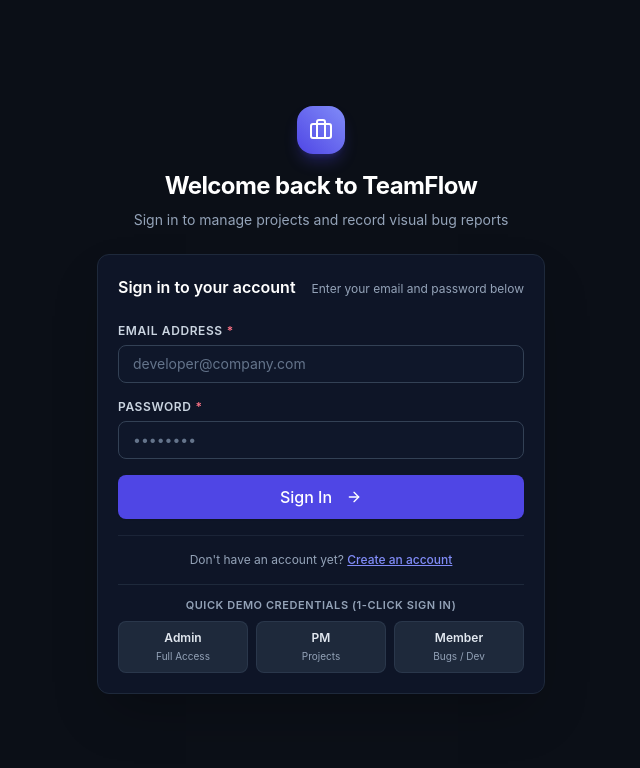
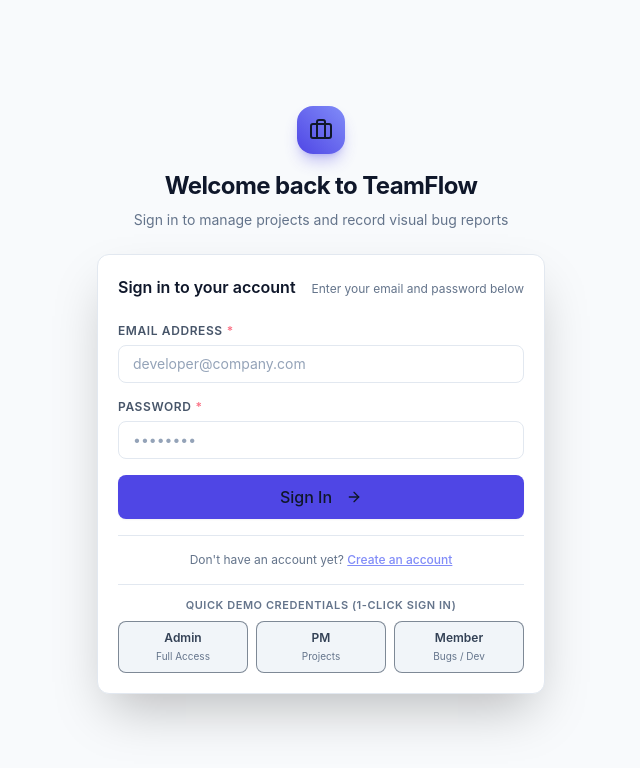
Before and after one commit to vraj2kk5/Teamflow, a Next.js app in the folder client/: page /login in a window 1280 px wide. Shown: the top 768 px of the page, without its empty margins (319-959 px from the left). Built offline with nearby package versions, Linux system fonts and the light colour scheme; no server answers.

Commit message:
feat(ui): add Dark, Light, and System theme switcher in top bar

```diff
--- a/client/src/app/globals.css
+++ b/client/src/app/globals.css
@@ -33,3 +33,125 @@ body {
 ::-webkit-scrollbar-thumb:hover {
   background: #475569;
 }
+
+/* ==========================================================================
+   LIGHT MODE OVERRIDES
+   Activates whenever user selects "Light" mode or "System" (with OS light mode)
+   ========================================================================== */
+html:not(.dark),
+html.light {
+  color-scheme: light;
+  --background: #f8fafc;
+  --foreground: #0f172a;
+}
+
+html:not(.dark) body,
+html.light body,
+html:not(.dark) .bg-slate-950,
+html.light .bg-slate-950 {
+  background-color: #f8fafc !important;
+  color: #0f172a !important;
+}
+
+html:not(.dark) .bg-slate-900,
+html.light .bg-slate-900,
+html:not(.dark) .bg-slate-900\/90,
+html.light .bg-slate-900\/90,
+html:not(.dark) .bg-slate-900\/80,
+html.light .bg-slate-900\/80,
+html:not(.dark) .bg-slate-900\/60,
+html.light .bg-slate-900\/60,
+html:not(.dark) .bg-slate-900\/50,
+html.light .bg-slate-900\/50,
+html:not(.dark) .bg-slate-900\/40,
+html.light .bg-slate-900\/40 {
+  background-color: #ffffff !important;
+}
+
+html:not(.dark) .bg-slate-800,
+html.light .bg-slate-800 {
+  background-color: #f1f5f9 !important;
+}
+
+html:not(.dark) .border-slate-800,
+html.light .border-slate-800,
+html:not(.dark) .border-slate-800\/80,
+html.light .border-slate-800\/80,
+html:not(.dark) .border-slate-800\/90,
+html.light .border-slate-800\/90,
+html:not(.dark) .border-slate-800\/60,
+html.light .border-slate-800\/60,
+html:not(.dark) .border-slate-700,
+html.light .border-slate-700 {
+  border-color: #e2e8f0 !important;
+}
+
+html:not(.dark) .text-white,
+html.light .text-white {
+  color: #0f172a !important;
+}
+
+html:not(.dark) .text-slate-100,
+html.light .text-slate-100 {
+  color: #1e293b !important;
+}
+
+html:not(.dark) .text-slate-200,
+html.light .text-slate-200 {
+  color: #334155 !important;
+}
+
+html:not(.dark) .text-slate-300,
+html.light .text-slate-300 {
+  color: #475569 !important;
+}
+
+html:not(.dark) .text-slate-400,
+html.light .text-slate-400 {
+  color: #64748b !important;
+}
+
+html:not(.dark) input,
+html.light input,
+html:not(.dark) textarea,
+html.light textarea,
+html:not(.dark) select,
+html.light select {
+  background-color: #ffffff !important;
+  color: #0f172a !important;
+  border-color: #cbd5e1 !important;
+}
+
+html:not(.dark) input::placeholder,
+html.light input::placeholder,
+html:not(.dark) textarea::placeholder,
+html.light textarea::placeholder {
+  color: #94a3b8 !important;
+}
+
+html:not(.dark) aside,
+html.light aside {
+  background-color: #ffffff !important;
+  border-right-color: #e2e8f0 !important;
+}
+
+html:not(.dark) header,
+html.light header {
+  background-color: rgba(255, 255, 255, 0.95) !important;
+  border-bottom-color: #e2e8f0 !important;
+}
+
+html:not(.dark) ::-webkit-scrollbar-track,
+html.light ::-webkit-scrollbar-track {
+  background: #f1f5f9;
+}
+
+html:not(.dark) ::-webkit-scrollbar-thumb,
+html.light ::-webkit-scrollbar-thumb {
+  background: #cbd5e1;
+}
+
+html:not(.dark) ::-webkit-scrollbar-thumb:hover,
+html.light ::-webkit-scrollbar-thumb:hover {
+  background: #94a3b8;
+}
--- a/client/src/app/layout.tsx
+++ b/client/src/app/layout.tsx
@@ -2,6 +2,7 @@ import "./globals.css";
 import React from "react";
 import type { Metadata } from "next";
 import { AuthProvider } from "../contexts/AuthContext";
+import { ThemeProvider } from "../contexts/ThemeContext";
 import { ToastProvider } from "../components/ui/Toast";
 import { AppShell } from "../components/layout/AppShell";
 
@@ -16,13 +17,15 @@ export default function RootLayout({
   children: React.ReactNode;
 }) {
   return (
-    <html lang="en" className="dark">
-      <body className="bg-slate-950 text-slate-100 min-h-screen">
-        <ToastProvider>
-          <AuthProvider>
-            <AppShell>{children}</AppShell>
-          </AuthProvider>
-        </ToastProvider>
+    <html lang="en" className="dark" suppressHydrationWarning>
+      <body className="bg-slate-950 text-slate-100 min-h-screen transition-colors duration-150">
+        <ThemeProvider>
+          <ToastProvider>
+            <AuthProvider>
+              <AppShell>{children}</AppShell>
+            </AuthProvider>
+          </ToastProvider>
+        </ThemeProvider>
       </body>
     </html>
   );
--- a/client/src/components/layout/Topbar.tsx
+++ b/client/src/components/layout/Topbar.tsx
@@ -14,6 +14,7 @@ import {
 import { useAuth } from "../../contexts/AuthContext";
 import { Avatar } from "../ui/Avatar";
 import { Button } from "../ui/Button";
+import { ThemeSwitcher } from "../ui/ThemeSwitcher";
 
 export function Topbar({ onMenuClick }: { onMenuClick?: () => void }) {
   const router = useRouter();
@@ -70,6 +71,7 @@ export function Topbar({ onMenuClick }: { onMenuClick?: () => void }) {
 
       {/* Action Buttons & Profile */}
       <div className="flex items-center gap-2 sm:gap-3">
+        <ThemeSwitcher />
         <Button
           size="sm"
           variant="outline"
--- /dev/null
+++ b/client/src/components/ui/ThemeSwitcher.tsx
@@ -0,0 +1,84 @@
+"use client";
+
+import React, { useState, useRef, useEffect } from "react";
+import { useTheme, Theme } from "../../contexts/ThemeContext";
+import { Sun, Moon, Laptop, Check } from "lucide-react";
+
+export function ThemeSwitcher() {
+  const { theme, resolvedTheme, setTheme } = useTheme();
+  const [isOpen, setIsOpen] = useState(false);
+  const dropdownRef = useRef<HTMLDivElement>(null);
+
+  // Close dropdown on outside click
+  useEffect(() => {
+    function handleClickOutside(e: MouseEvent) {
+      if (dropdownRef.current && !dropdownRef.current.contains(e.target as Node)) {
+        setIsOpen(false);
+      }
+    }
+    document.addEventListener("mousedown", handleClickOutside);
+    return () => document.removeEventListener("mousedown", handleClickOutside);
+  }, []);
+
+  const options: { label: string; value: Theme; icon: React.ComponentType<{ className?: string }> }[] = [
+    { label: "Light", value: "light", icon: Sun },
+    { label: "Dark", value: "dark", icon: Moon },
+    { label: "System", value: "system", icon: Laptop },
+  ];
+
+  // Active icon on button
+  const ActiveIcon = theme === "system" ? Laptop : resolvedTheme === "dark" ? Moon : Sun;
+
+  return (
+    <div className="relative" ref={dropdownRef}>
+      <button
+        type="button"
+        onClick={() => setIsOpen(!isOpen)}
+        className="h-8 px-2.5 rounded-lg border border-slate-800 bg-slate-900/90 hover:bg-slate-800/80 text-slate-300 hover:text-white flex items-center gap-1.5 text-xs font-medium transition-colors shadow-sm focus:outline-none focus:ring-2 focus:ring-indigo-500"
+        title={`Current theme: ${theme} (${resolvedTheme})`}
+        aria-label="Toggle theme"
+      >
+        <ActiveIcon className="w-3.5 h-3.5 text-indigo-400" />
+        <span className="capitalize hidden sm:inline">{theme}</span>
+      </button>
+
+      {isOpen && (
+        <div className="absolute right-0 mt-2 w-36 rounded-xl bg-slate-900 border border-slate-800 shadow-2xl py-1 text-xs text-slate-200 z-50 animate-in fade-in zoom-in-95 duration-100">
+          <div className="px-2.5 py-1.5 text-[10px] font-semibold uppercase tracking-wider text-slate-400 border-b border-slate-800/80">
+            Theme Mode
+          </div>
+
+          <div className="p-1 space-y-0.5">
+            {options.map((opt) => {
+              const Icon = opt.icon;
+              const isSelected = theme === opt.value;
+
+              return (
+                <button
+                  key={opt.value}
+                  type="button"
+                  onClick={() => {
+                    setTheme(opt.value);
+                    setIsOpen(false);
+                  }}
+                  className={`w-full flex items-center justify-between px-2.5 py-1.5 rounded-lg text-left transition-colors cursor-pointer ${
+                    isSelected
+                      ? "bg-indigo-600/20 text-indigo-300 font-semibold"
+                      : "hover:bg-slate-800/70 text-slate-300 hover:text-white"
+                  }`}
+                >
+                  <div className="flex items-center gap-2">
+                    <Icon className={`w-3.5 h-3.5 ${isSelected ? "text-indigo-400" : "text-slate-400"}`} />
+                    <span>{opt.label}</span>
+                  </div>
+
+                  {isSelected && <Check className="w-3.5 h-3.5 text-indigo-400" />}
+                </button>
+              );
+            })}
+          </div>
+        </div>
+      )}
+    </div>
+  );
+}
--- /dev/null
+++ b/client/src/contexts/ThemeContext.tsx
@@ -0,0 +1,81 @@
+"use client";
+
+import React, { createContext, useContext, useEffect, useState, useCallback } from "react";
+
+export type Theme = "light" | "dark" | "system";
+
+interface ThemeContextType {
+  theme: Theme;
+  resolvedTheme: "light" | "dark";
+  setTheme: (theme: Theme) => void;
+}
+
+const ThemeContext = createContext<ThemeContextType | undefined>(undefined);
+
+export function ThemeProvider({ children }: { children: React.ReactNode }) {
+  const [theme, setThemeState] = useState<Theme>("dark");
+  const [resolvedTheme, setResolvedTheme] = useState<"light" | "dark">("dark");
+  const [mounted, setMounted] = useState(false);
+
+  // Apply theme to HTML element
+  const applyTheme = useCallback((targetTheme: Theme) => {
+    let effectiveDark = true;
+
+    if (targetTheme === "system") {
+      effectiveDark = window.matchMedia("(prefers-color-scheme: dark)").matches;
+    } else {
+      effectiveDark = targetTheme === "dark";
+    }
+
+    const root = document.documentElement;
+    if (effectiveDark) {
+      root.classList.add("dark");
+      root.classList.remove("light");
+    } else {
+      root.classList.remove("dark");
+      root.classList.add("light");
+    }
+
+    setResolvedTheme(effectiveDark ? "dark" : "light");
+  }, []);
+
+  // Initialize theme on mount
+  useEffect(() => {
+    const saved = (localStorage.getItem("teamflow-theme") as Theme) || "system";
+    setThemeState(saved);
+    applyTheme(saved);
+    setMounted(true);
+
+    // Listen for OS system theme changes
+    const mediaQuery = window.matchMedia("(prefers-color-scheme: dark)");
+    const handleChange = () => {
+      const current = (localStorage.getItem("teamflow-theme") as Theme) || "system";
+      if (current === "system") {
+        applyTheme("system");
+      }
+    };
+
+    mediaQuery.addEventListener("change", handleChange);
+    return () => mediaQuery.removeEventListener("change", handleChange);
+  }, [applyTheme]);
+
+  const setTheme = (newTheme: Theme) => {
+    setThemeState(newTheme);
+    localStorage.setItem("teamflow-theme", newTheme);
+    applyTheme(newTheme);
+  };
+
+  return (
+    <ThemeContext.Provider value={{ theme, resolvedTheme, setTheme }}>
+      {children}
+    </ThemeContext.Provider>
+  );
+}
+
+export function useTheme() {
+  const context = useContext(ThemeContext);
+  if (!context) {
+    throw new Error("useTheme must be used within a ThemeProvider");
+  }
+  return context;
+}
```
